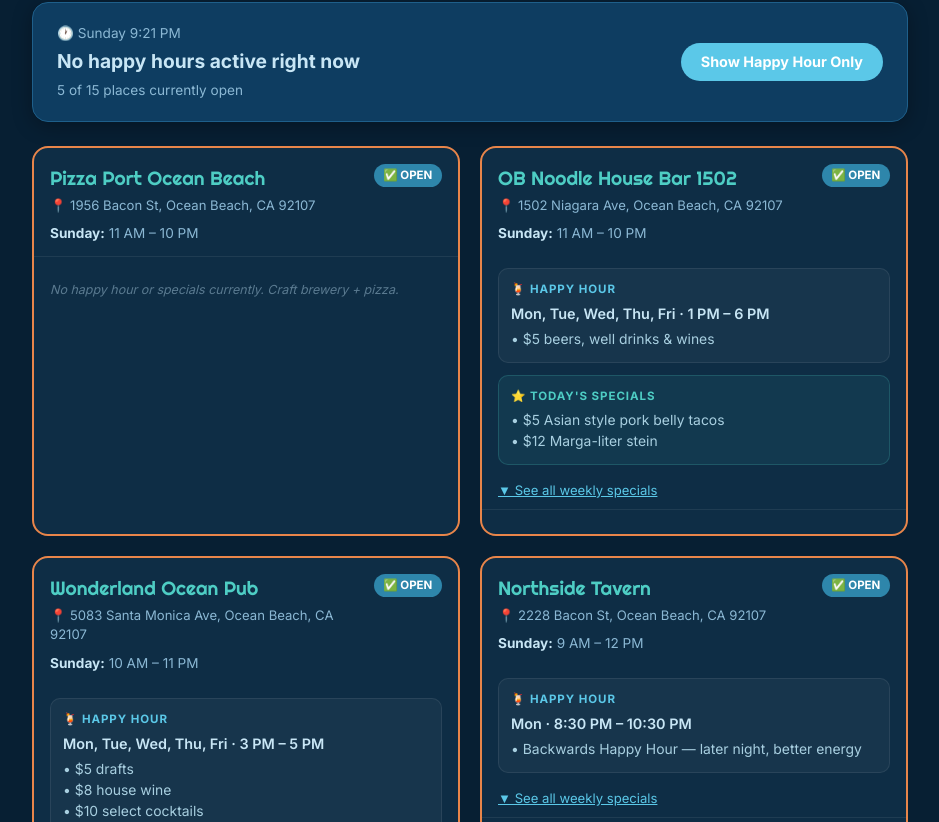
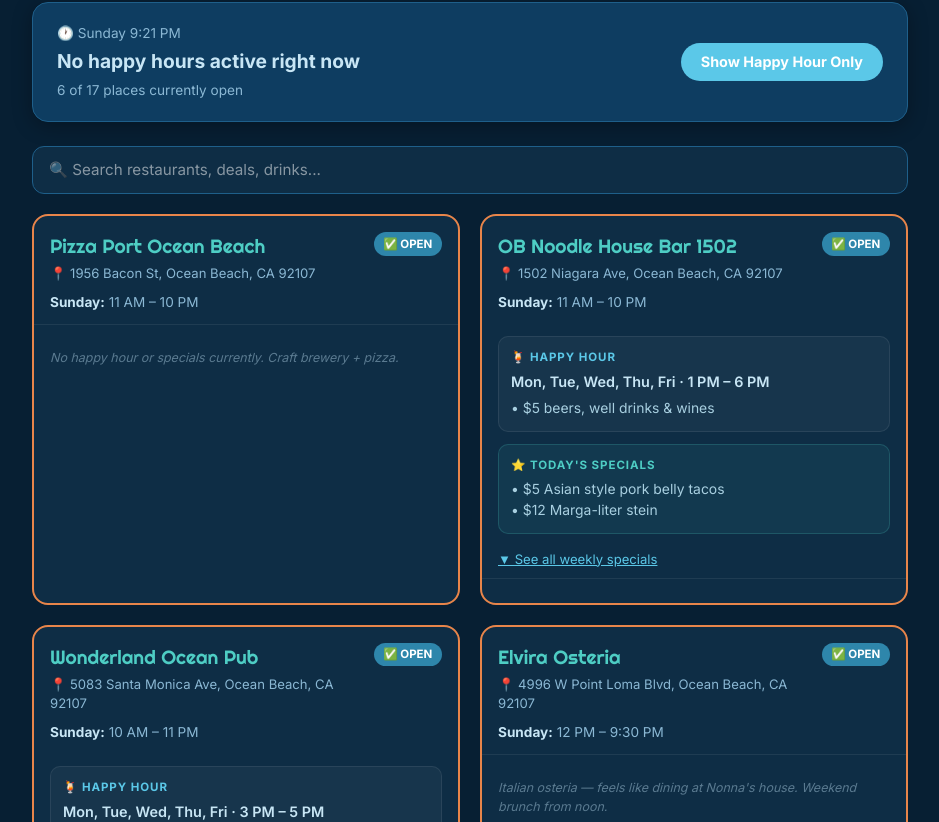
Before and after one commit to cpbergie/wheretoeatinob, a Next.js app: page / in a window 1280 px wide. Shown: the part 398-1220 px from the top of the page, without its empty margins (170-1109 px from the left). Built offline with nearby package versions, Linux system fonts and the light colour scheme.

Commit message:
Add Ulivo & Elvira; add search bar

```diff
--- a/app/page.tsx
+++ b/app/page.tsx
@@ -11,6 +11,7 @@
 
 export default function Home() {
   const [showAll, setShowAll] = useState(true);
+  const [search, setSearch] = useState("");
   const [mounted, setMounted] = useState(false);
   const [tick, setTick] = useState(0);
 
@@ -26,9 +27,18 @@
     return bScore - aScore;
   });
 
+  const searchFiltered = search.trim()
+    ? sortedRestaurants.filter(r =>
+        r.name.toLowerCase().includes(search.toLowerCase()) ||
+        r.notes?.toLowerCase().includes(search.toLowerCase()) ||
+        r.happyHour?.deals.some(d => d.toLowerCase().includes(search.toLowerCase())) ||
+        r.dailySpecials.some(s => s.deals.some(d => d.toLowerCase().includes(search.toLowerCase())))
+      )
+    : sortedRestaurants;
+
   const displayedRestaurants = showAll
-    ? sortedRestaurants
-    : sortedRestaurants.filter(r => isHappyHourNow(r.happyHour));
+    ? searchFiltered
+    : searchFiltered.filter(r => isHappyHourNow(r.happyHour));
 
   return (
     <main style={{ backgroundColor: "#071f33", minHeight: "100vh", color: "#fff", overflowX: "hidden" }}>
@@ -72,6 +82,27 @@
           )}
         </div>
 
+        {/* Search */}
+        <div style={{ marginBottom: "1.25rem" }}>
+          <input
+            type="text"
+            placeholder="🔍 Search restaurants, deals, drinks..."
+            value={search}
+            onChange={e => setSearch(e.target.value)}
+            style={{
+              width: "100%",
+              padding: "0.75rem 1rem",
+              borderRadius: "12px",
+              border: "1px solid #1e5f8a",
+              backgroundColor: "#0e2d45",
+              color: "#fff",
+              fontSize: "0.95rem",
+              outline: "none",
+              boxSizing: "border-box"
+            }}
+          />
+        </div>
+
         {/* Cards — responsive grid */}
         <style>{`
           .card-grid {
--- a/data/restaurants.json
+++ b/data/restaurants.json
@@ -506,6 +506,46 @@
     "notes": "Taco spot with outdoor playground vibes. Free chips + guac or churros on $20+ online orders."
   },
   {
+    "id": "ulivo-restaurant",
+    "name": "Ulivo Restaurant",
+    "address": "1776 Sunset Cliffs Blvd, Ocean Beach, CA 92107",
+    "coords": [32.7398, -117.2497],
+    "phone": null,
+    "website": "http://www.ulivorestaurant.com/",
+    "hours": {
+      "mon": null,
+      "tue": { "open": "16:30", "close": "21:00" },
+      "wed": { "open": "16:30", "close": "21:00" },
+      "thu": { "open": "16:30", "close": "21:00" },
+      "fri": { "open": "16:30", "close": "21:00" },
+      "sat": { "open": "16:30", "close": "21:00" },
+      "sun": { "open": "16:30", "close": "21:00" }
+    },
+    "happyHour": null,
+    "dailySpecials": [],
+    "notes": "Casual Italian. Salads, pastas, grilled seafood & artisanal pizzas. Closed Mondays."
+  },
+  {
+    "id": "elvira-osteria",
+    "name": "Elvira Osteria",
+    "address": "4996 W Point Loma Blvd, Ocean Beach, CA 92107",
+    "coords": [32.7461, -117.2553],
+    "phone": null,
+    "website": "https://www.ciaoelvira.com/",
+    "hours": {
+      "mon": { "open": "16:00", "close": "21:30" },
+      "tue": { "open": "16:00", "close": "21:30" },
+      "wed": { "open": "16:00", "close": "21:30" },
+      "thu": { "open": "16:00", "close": "21:30" },
+      "fri": { "open": "16:00", "close": "21:30" },
+      "sat": { "open": "12:00", "close": "21:30" },
+      "sun": { "open": "12:00", "close": "21:30" }
+    },
+    "happyHour": null,
+    "dailySpecials": [],
+    "notes": "Italian osteria — feels like dining at Nonna's house. Weekend brunch from noon."
+  },
+  {
     "id": "ob-brewery",
     "name": "OB Brewery",
     "address": "5041 Newport Ave, Ocean Beach, CA 92107",
```
